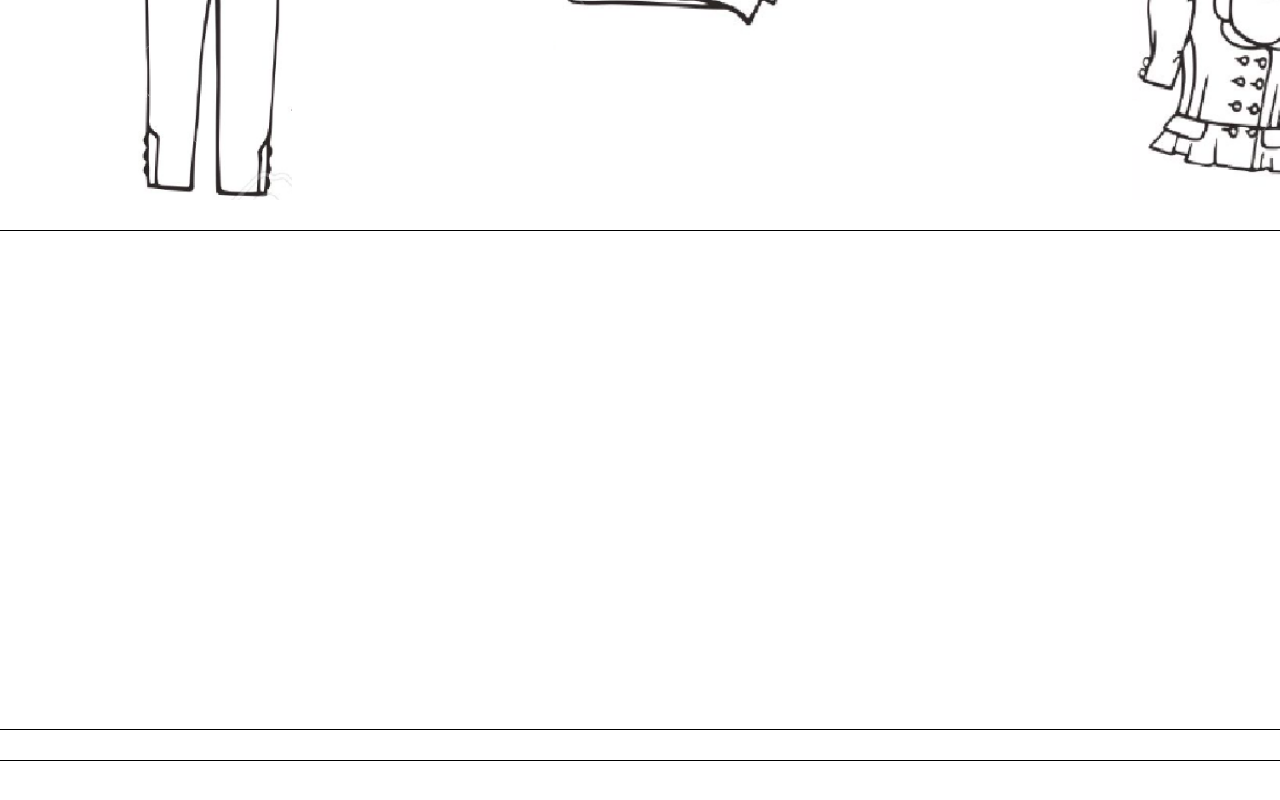
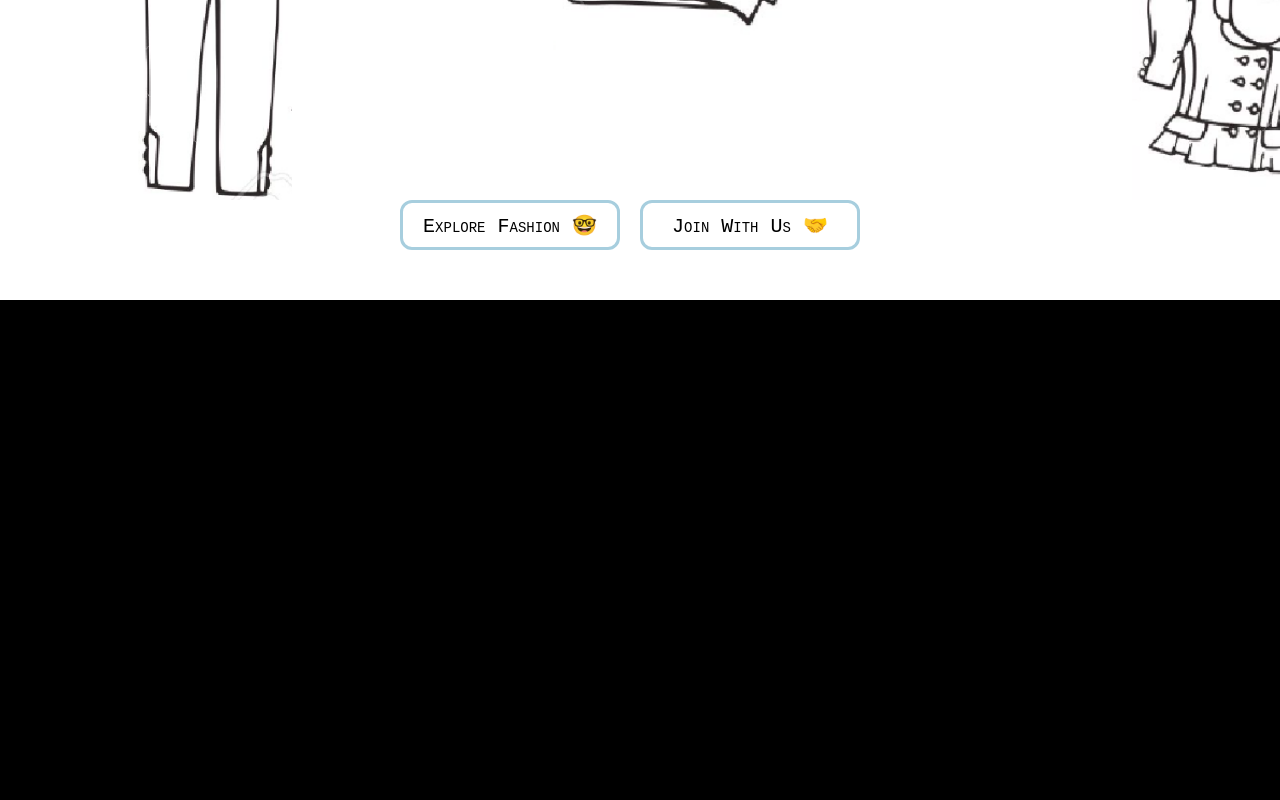
Before and after one commit to AzmatullaKhan/JFSD-Microservices, a React (Create React App) app in the folder FrontendMicroservices/: page / in a window 1280 px wide. Shown: the part 550-1350 px from the top of the page. After the commit the page ends 850 px from the top, so only its background shows below. Built offline with nearby package versions, Linux system fonts and the light colour scheme.

Commit message:
Finalised landing page, need to complete joinWithUsPage

```diff
--- a/FrontendMicroservices/src/pages/allPages.css
+++ b/FrontendMicroservices/src/pages/allPages.css
@@ -14,15 +14,12 @@ hr{
 ----------------------------------------------------------------------------------------------------------------------------------------- */
 
 .landing_container_one{
-    height: 1850px;
+    height: 850px;
     width:1492px;
     padding: 0px 0px;
     background-color: #fff;
     background-size: cover;
     backdrop-filter: grayscale(10px);
-    /* border-left:10px solid;
-    border-right:10px solid;
-    border-bottom:10px solid; */
     border-radius: 12px;
 }
 
@@ -100,18 +97,35 @@ hr{
     font-family: cursive;
     background-color: #fff;
 }
-.landing_container_four{
-    height:500px;
-    width:1400px;
-    border: 1px solid;
-    margin: 30px auto;
+.landingpage_button{
+    height:50px;
+    width:220px;
+    background-color: transparent;
+    outline: none;
+    border: 3px solid #a7cede;
+    border-radius: 12px;
+    margin:0px 20px 0px 0px;
+    color: #000;
+    cursor: pointer;
+    backdrop-filter: blur(12px);
+    font-size: 20px;
+    font-variant: small-caps;
+    overflow: hidden;
+    transition: all 0.4s ease 0s;
+    animation: landingpage_button-animation 2s ease 0s;
 }
-.landing_container_five{
-    height:500px;
-    width:1400px;
-    border: 1px solid;
-    margin: 30px auto;
+@keyframes landingpage_button-animation {
+    0%{position: relative;top:200px;opacity: 0;}
+    100%{position: relative;top:0px;opacity: 1;}
 }
+
+.landingpage_button:hover{
+    height:50px;
+    width:230px;
+    background-color: #000;
+    color: #fff;
+}
+
 /* -----------------------------------------------------------------------------------------------------------------------------------------
 -----------------------------------------------------------------------------------------------------------------------------------------
 -----------------------------------------------------------------------------------------------------------------------------------------
--- a/FrontendMicroservices/src/pages/landing.js
+++ b/FrontendMicroservices/src/pages/landing.js
@@ -1,14 +1,17 @@
-import {useEffect} from 'react';
 import './allPages.css'
-import AOS from 'aos'
-import 'aos/dist/aos.css';
+import { useNavigate } from 'react-router-dom'
 
 export const Landing = ()=>{
 
-    useEffect(()=>{
-        AOS.init({duration:1000})
-      }, [])
+    let navigate = useNavigate();
 
+    const handleExploreFashionClick=()=>{
+        navigate('/home')
+    }
+
+    const handleJoinWithUsClick=()=>{
+        alert('Need to be done')
+    }
     return(
         <div className="landing_container_one">
             <div style={{display:"flex", justifyContent:"space-evenly"}}>
@@ -21,18 +24,12 @@ export const Landing = ()=>{
             </div>
             <div className="landing_container_three">
                 <h className="landing_container_three_head">LoomCraft</h>
-                <span style={{backgroundColor:"#fff", fontStyle:"italic"}}>-Scroll down to get started👇</span>
+                <span style={{backgroundColor:"#fff", fontStyle:"italic"}}>-Welcome to our website😊</span>
             </div>
-            <section data-aos="fade-right" data-aos-offset="200">
-                <div className="landing_container_four">
-
-                </div>
-            </section>
-            <section data-aos="fade-left" data-aos-offset="200">
-                <div  className="landing_container_five">
-
-                </div>
-            </section>
+            <center>
+                <button className="landingpage_button" onClick={handleExploreFashionClick}>Explore Fashion 🤓</button>
+                <button className="landingpage_button" onClick={handleJoinWithUsClick}>Join With Us 🤝</button>
+            </center>
         </div>
     )
 }
--- a/FrontendMicroservices/src/pages/login.js
+++ b/FrontendMicroservices/src/pages/login.js
@@ -7,7 +7,7 @@ export const Login=()=>{
     let navigate= useNavigate();
 
     const handleHomeClick=()=>{
-        navigate('/');
+        navigate('/home');
     }
     const handleReesetClick=()=>{
         navigate('/resetPassword')
--- a/FrontendMicroservices/src/pages/signUp.js
+++ b/FrontendMicroservices/src/pages/signUp.js
@@ -8,7 +8,7 @@ export const SignUp=()=>{
 
     let navigate= useNavigate();
     const handleHomeClick=()=>{
-        navigate('/')
+        navigate('/home')
     }
 
     function getTodayDate(){
```
Also changed, not shown: FrontendMicroservices/src/images/landing_customer.png (deleted), FrontendMicroservices/src/images/landing_partner.png (deleted).
